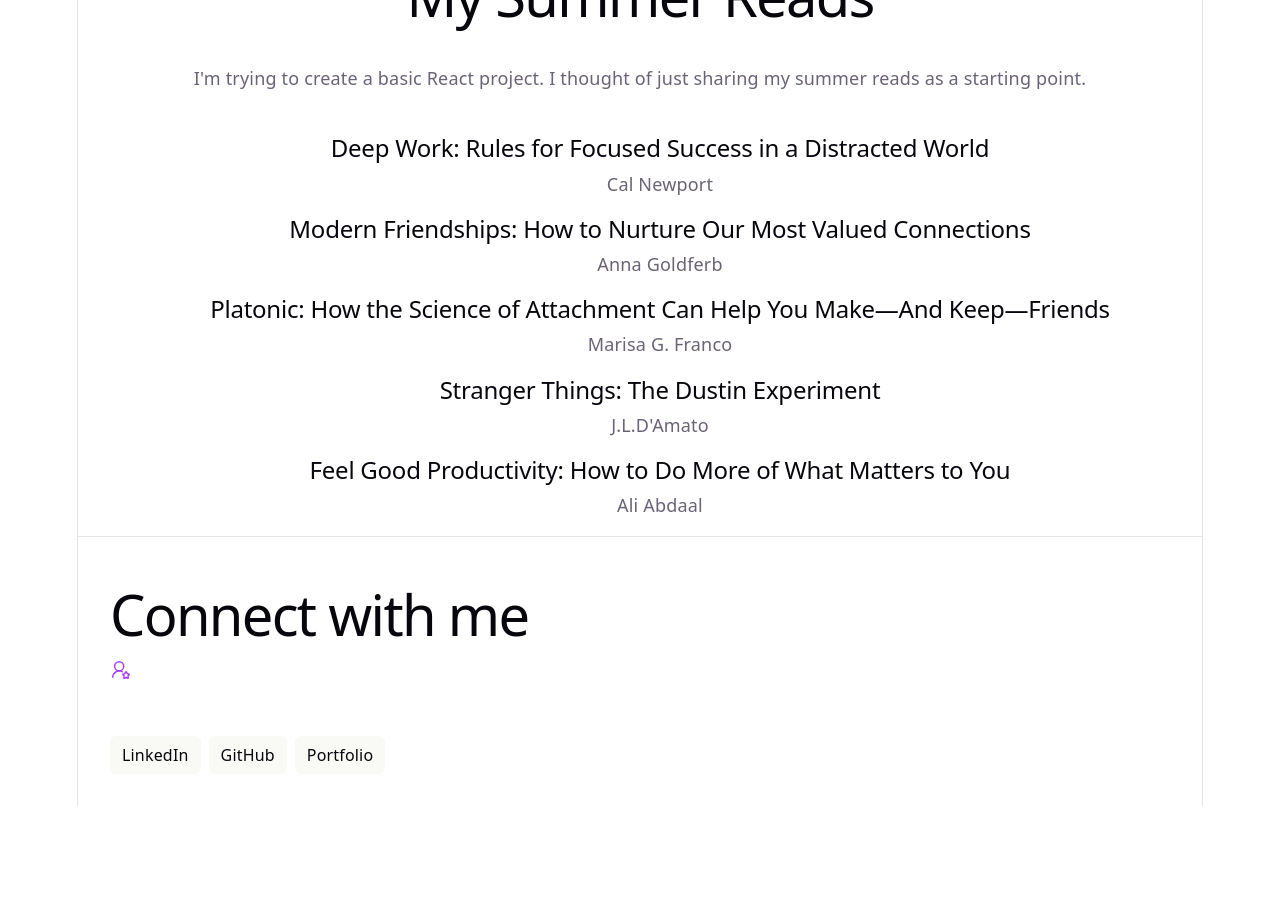
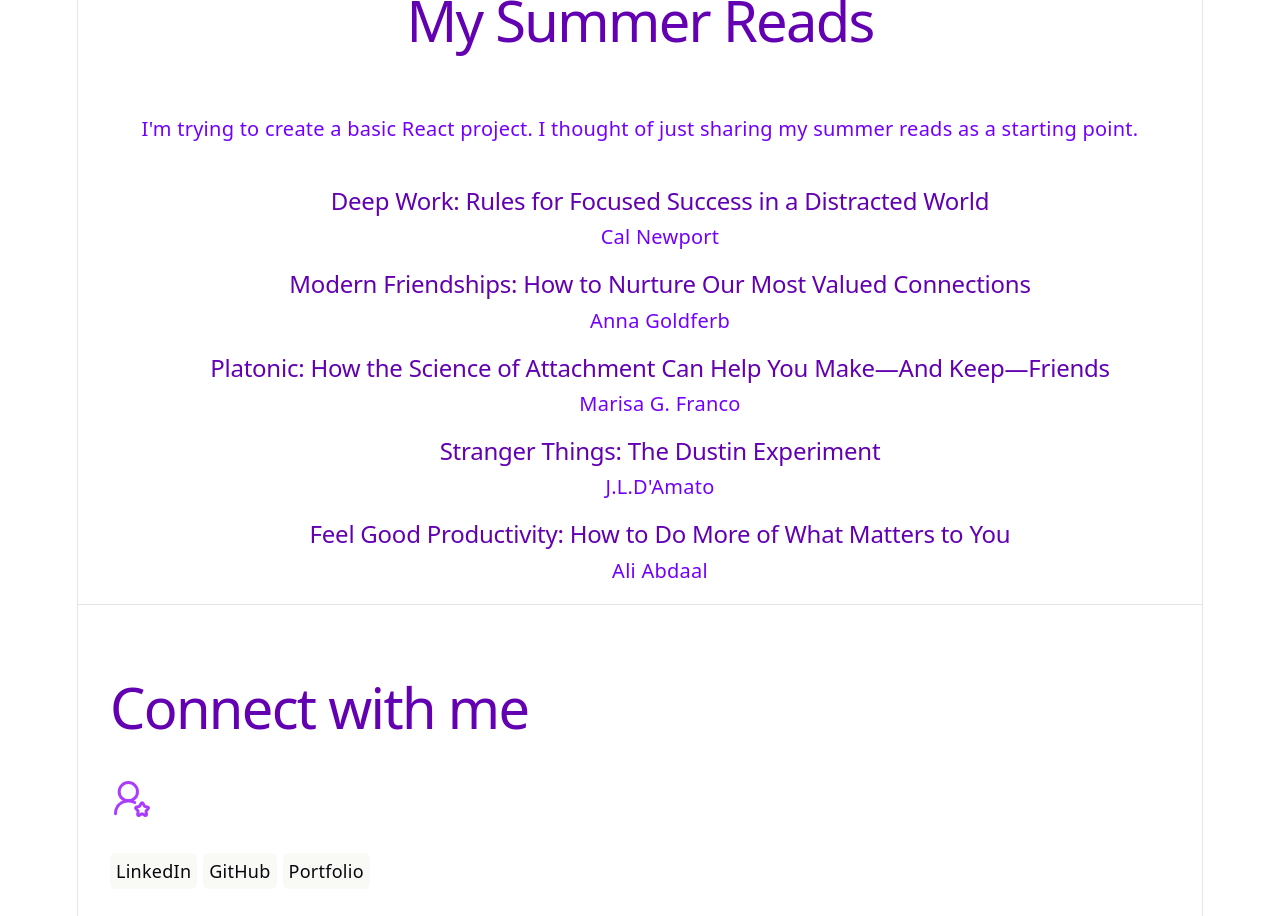
Before and after one commit to rj-here/reactTry, a React (Vite) app in the folder my-app/: page / in a window 1280 px wide. Shown: the part 260-1176 px from the top of the page. Before the commit the page ends 1066 px from the top, so only its background shows below. Built offline with nearby package versions, Linux system fonts and the light colour scheme.

Commit message:
Changes and done

```diff
--- a/my-app/src/App.css
+++ b/my-app/src/App.css
@@ -84,9 +84,9 @@
   }
 
   .icon {
-    margin-bottom: 16px;
-    width: 22px;
-    height: 22px;
+    margin-bottom: 6px;
+    width: 44px;
+    height: 44px;
   }
 
   @media (max-width: 1024px) {
@@ -108,8 +108,8 @@
   list-style: none;
   padding: 0;
   display: flex;
-  gap: 8px;
-  margin: 32px 0 0;
+  gap: 6px;
+  margin: 20px 0 0;
 
   .logo {
     height: 18px;
@@ -117,13 +117,13 @@
 
   a {
     color: var(--text-h);
-    font-size: 16px;
+    font-size: 18px;
     border-radius: 6px;
     background: var(--social-bg);
     display: flex;
-    padding: 6px 12px;
+    padding: 6px 6px;
     align-items: center;
-    gap: 8px;
+    gap: 4px;
     text-decoration: none;
     transition: box-shadow 0.3s;
 
--- a/my-app/src/App.tsx
+++ b/my-app/src/App.tsx
@@ -48,13 +48,13 @@
           </svg>
           <ul>
             <li>
-              <a href="">LinkedIn</a>
+              <a href="https://www.linkedin.com/in/rishi-juneja-04824026a/">LinkedIn</a>
             </li>
             <li>
-              <a href="">GitHub</a>
+              <a href="https://github.com/rj-here">GitHub</a>
             </li>
             <li>
-              <a href="">Portfolio</a>
+              <a href="https://rj-here.github.io/personalpage/index.html">Portfolio</a>
             </li>
           </ul>
         </div>
--- a/my-app/src/index.css
+++ b/my-app/src/index.css
@@ -1,5 +1,5 @@
 :root {
-  --text: #6b6375;
+  --text: #7300ff;
   --text-h: #08060d;
   --bg: #fff;
   --border: #e5e4e7;
@@ -15,8 +15,8 @@
   --heading: system-ui, 'Segoe UI', Roboto, sans-serif;
   --mono: ui-monospace, Consolas, monospace;
 
-  font: 18px/145% var(--sans);
-  letter-spacing: 0.18px;
+  font: 20px var(--sans);
+  letter-spacing: 0.25px;
   color-scheme: light dark;
   color: var(--text);
   background: var(--bg);
@@ -37,7 +37,7 @@
     --bg: #16171d;
     --border: #2e303a;
     --code-bg: #1f2028;
-    --accent: #c084fc;
+    --accent: #6400c8;
     --accent-bg: rgba(192, 132, 252, 0.15);
     --accent-border: rgba(192, 132, 252, 0.5);
     --social-bg: rgba(47, 48, 58, 0.5);
@@ -70,7 +70,7 @@
 h2 {
   font-family: var(--heading);
   font-weight: 500;
-  color: var(--text-h);
+  color: rgb(98, 0, 178);
 }
 
 h1 {
```
